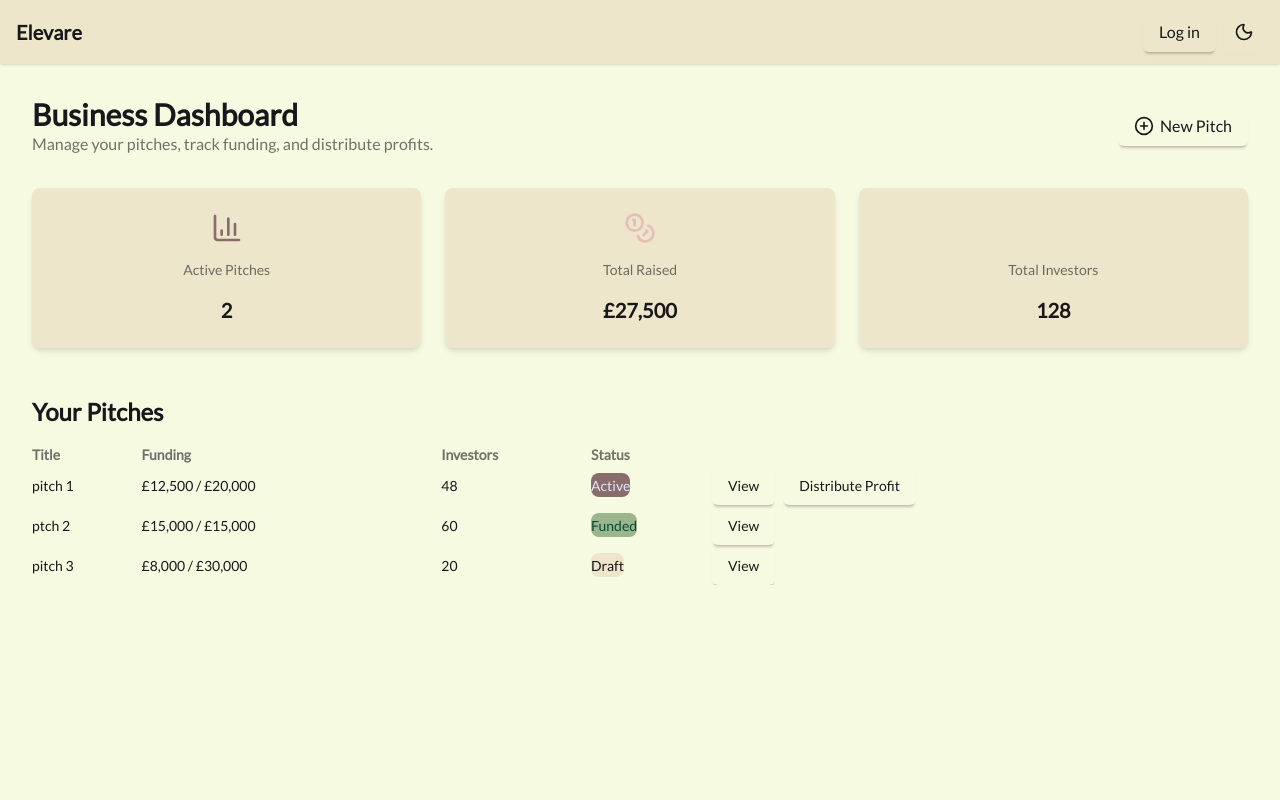
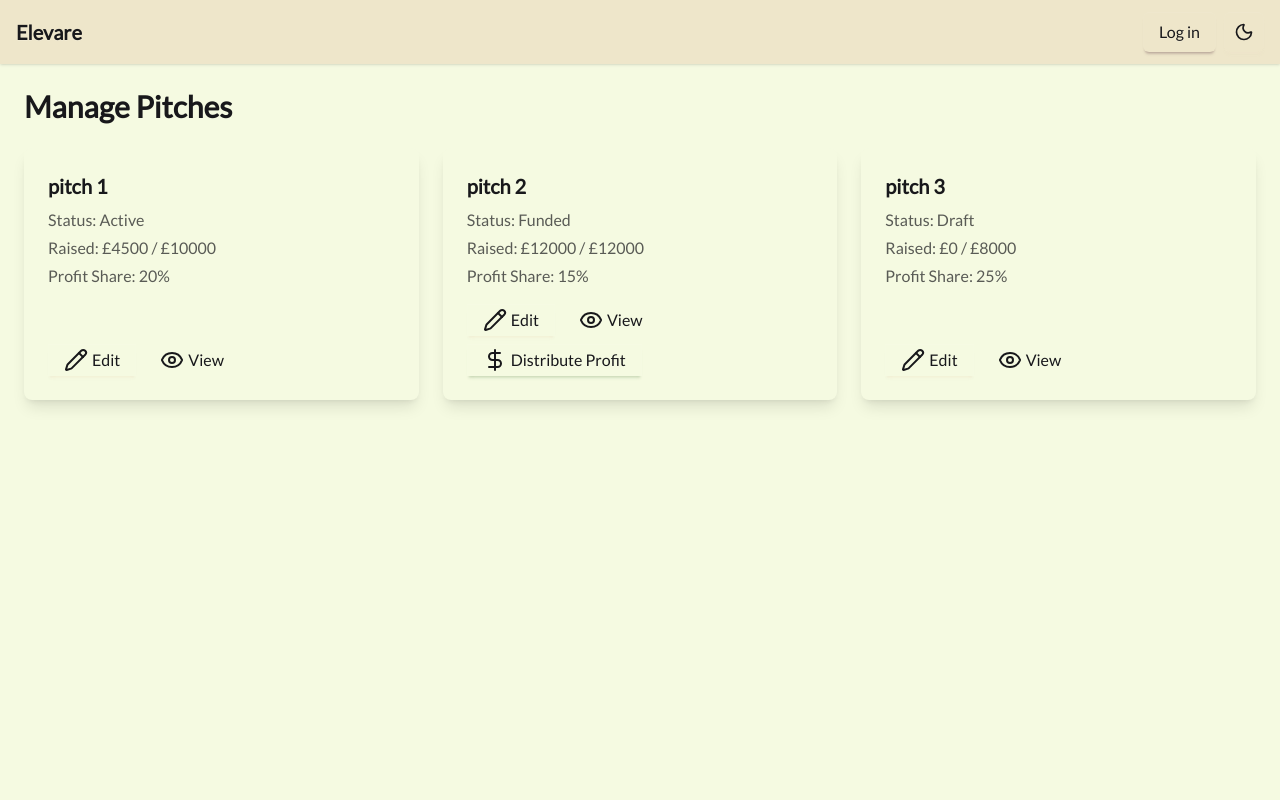
Before and after one commit to EmmaMartin123/Industrial_Project, a Next.js app in the folder frontend/: page /business/pitches/manage in a window 1280 px wide. Shown: the top 800 px of the page. Built offline with nearby package versions, Linux system fonts and the light colour scheme; no server answers.

Commit message:
add mock pitches

```diff
--- a/frontend/app/business/pitches/manage/page.tsx
+++ b/frontend/app/business/pitches/manage/page.tsx
@@ -1,141 +1,99 @@
 "use client";
 
-import { PlusCircle, BarChart3, Coins, Users } from "lucide-react";
+import { useState, useEffect } from "react";
 import { useRouter } from "next/navigation";
+import Button from "@/components/Button";
+import toast from "react-hot-toast";
+import { Pencil, Eye, DollarSign } from "lucide-react";
 
-import Button from "@/components/Button";
-
-export default function BusinessDashboard() {
-	const router = useRouter();
-
-	const pitches = [
+const mockPitches = [
 	{
 		id: 1,
 		title: "pitch 1",
-			target: 20000,
-			raised: 12500,
-			investors: 48,
 		status: "Active",
+		raised: 4500,
+		target: 10000,
+		profitShare: 20,
 	},
 	{
 		id: 2,
-			title: "ptch 2",
-			target: 15000,
-			raised: 15000,
-			investors: 60,
+		title: "pitch 2",
 		status: "Funded",
+		raised: 12000,
+		target: 12000,
+		profitShare: 15,
 	},
 	{
 		id: 3,
 		title: "pitch 3",
-			target: 30000,
-			raised: 8000,
-			investors: 20,
 		status: "Draft",
+		raised: 0,
+		target: 8000,
+		profitShare: 25,
 	},
 ];
 
+export default function ManagePitchesPage() {
+	const router = useRouter();
+	const [pitches, setPitches] = useState(mockPitches);
+
+	const handleEdit = (pitchId: number) => {
+		// Only allow editing if status is Draft or Active
+		const pitch = pitches.find((p) => p.id === pitchId);
+		if (pitch?.status === "Funded") {
+			toast.error("Cannot edit a funded pitch");
+			return;
+		}
+		router.push(`/business/manage-pitches/${pitchId}/edit`);
+	};
+
+	const handleView = (pitchId: number) => {
+		router.push(`/business/manage-pitches/${pitchId}`);
+	};
+
+	const handleProfit = (pitchId: number) => {
+		router.push(`/business/profit-distribution/${pitchId}`);
+	};
+
 	return (
-		<div className="min-h-screen bg-base-100 p-8">
-			{/* Header */}
-			<div className="flex justify-between items-center mb-8">
+		<div className="min-h-screen bg-base-100 p-6">
+			<h1 className="text-3xl font-bold mb-6">Manage Pitches</h1>
+
+			<div className="grid grid-cols-1 md:grid-cols-2 lg:grid-cols-3 gap-6">
+				{pitches.map((pitch) => (
+					<div key={pitch.id} className="card shadow-lg bg-base-100 p-6 flex flex-col justify-between">
 						<div>
-					<h1 className="text-3xl font-bold">Business Dashboard</h1>
-					<p className="text-base-content/60">
-						Manage your pitches, track funding, and distribute profits.
+							<h2 className="text-xl font-semibold mb-2">{pitch.title}</h2>
+							<p className="opacity-70 mb-1">Status: {pitch.status}</p>
+							<p className="opacity-70 mb-1">
+								Raised: £{pitch.raised} / £{pitch.target}
 							</p>
+							<p className="opacity-70">Profit Share: {pitch.profitShare}%</p>
 						</div>
+						<div className="mt-4 flex flex-wrap gap-2">
 							<Button
-					onClick={() => router.push("/business/pitches/new")}
-					className=""
+								className="flex items-center gap-1 btn-sm"
+								onClick={() => handleEdit(pitch.id)}
 							>
-					<PlusCircle className="w-5 h-5" />
-					New Pitch
+								<Pencil /> Edit
 							</Button>
-			</div>
-
-			{/* Stats */}
-			<div className="grid grid-cols-1 md:grid-cols-3 gap-6 mb-12">
-				<div className="card bg-base-200 shadow-md p-6 flex items-center gap-4">
-					<BarChart3 className="w-8 h-8 text-primary" />
-					<div>
-						<p className="text-sm text-base-content/60">Active Pitches</p>
-						<h3 className="text-xl font-bold text-center mt-4">2</h3>
+							<Button
+								className="flex items-center gap-1 btn-outline btn-sm"
+								onClick={() => handleView(pitch.id)}
+							>
+								<Eye /> View
+							</Button>
+							{pitch.status === "Funded" && (
+								<Button
+									className="flex items-center gap-1 btn-success btn-sm"
+									onClick={() => handleProfit(pitch.id)}
+								>
+									<DollarSign /> Distribute Profit
+								</Button>
+							)}
 						</div>
 					</div>
-				<div className="card bg-base-200 shadow-md p-6 flex items-center gap-4">
-					<Coins className="w-8 h-8 text-secondary" />
-					<div>
-						<p className="text-sm text-base-content/60">Total Raised</p>
-						<h3 className="text-xl font-bold text-center mt-4">£27,500</h3>
-					</div>
-				</div>
-				<div className="card bg-base-200 shadow-md p-6 flex items-center gap-4">
-					<Users className="w-8 h-8 text-accent" />
-					<div>
-						<p className="text-sm text-base-content/60">Total Investors</p>
-						<h3 className="text-xl font-bold text-center mt-4">128</h3>
-					</div>
-				</div>
-			</div>
-
-			{/* Pitch List */}
-			<h2 className="text-2xl font-semibold mb-4">Your Pitches</h2>
-			<div className="overflow-x-auto">
-				<table className="table w-full">
-					<thead>
-						<tr>
-							<th>Title</th>
-							<th>Funding</th>
-							<th>Investors</th>
-							<th>Status</th>
-						</tr>
-					</thead>
-					<tbody>
-						{pitches.map((pitch) => (
-							<tr key={pitch.id}>
-								<td className="font-medium">{pitch.title}</td>
-								<td>
-									£{pitch.raised.toLocaleString()} / £
-									{pitch.target.toLocaleString()}
-								</td>
-								<td>{pitch.investors}</td>
-								<td>
-									<span
-										className={`badge ${pitch.status === "Funded"
-											? "badge-success"
-											: pitch.status === "Active"
-												? "badge-primary"
-												: "badge-ghost"
-											}`}
-									>
-										{pitch.status}
-									</span>
-								</td>
-								<td className="space-x-2">
-									<Button
-										onClick={() =>
-											router.push(`/business/pitches/${pitch.id}`)
-										}
-										className=""
-									>
-										View
-									</Button>
-									{pitch.status === "Active" && (
-										<Button
-											onClick={() =>
-												router.push(`/business/pitches/${pitch.id}/profit`)
-											}
-											className=""
-										>
-											Distribute Profit
-										</Button>
-									)}
-								</td>
-							</tr>
 				))}
-					</tbody>
-				</table>
 			</div>
 		</div>
 	);
--- /dev/null
+++ b/frontend/lib/mockPitches.ts
@@ -0,0 +1,35 @@
+export interface Pitch {
+	id: number;
+	title: string;
+	status: "Draft" | "Active" | "Funded";
+	raised: number;
+	target: number;
+	profitShare: number;
+}
+
+export const mockPitches: Pitch[] = [
+	{
+		id: 1,
+		title: "EcoBottle",
+		status: "Active",
+		raised: 4500,
+		target: 10000,
+		profitShare: 20,
+	},
+	{
+		id: 2,
+		title: "Smart Wallet",
+		status: "Funded",
+		raised: 12000,
+		target: 12000,
+		profitShare: 15,
+	},
+	{
+		id: 3,
+		title: "AI Tutor",
+		status: "Draft",
+		raised: 0,
+		target: 8000,
+		profitShare: 25,
+	},
+];
```
Lines whose indentation alone changed are shown as unchanged.
